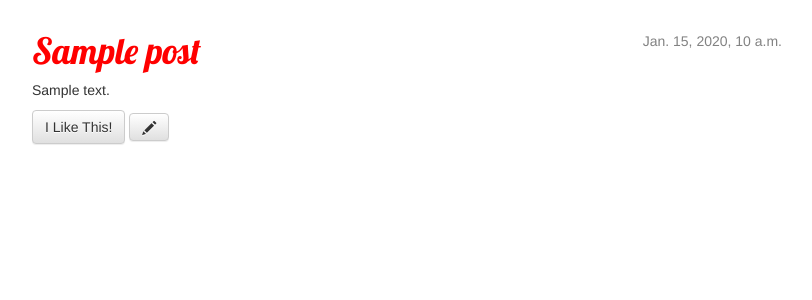
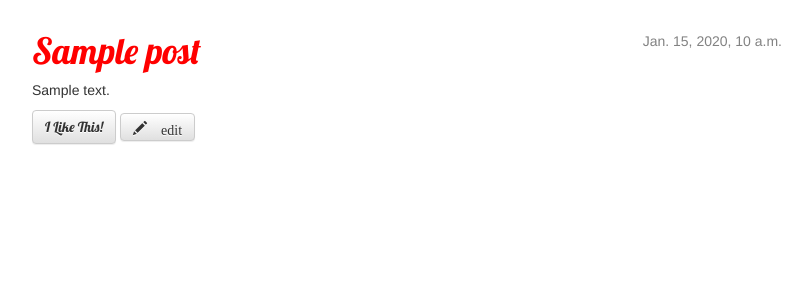
Before and after one commit to steverabino/my-first-blog, a Django app: page /post/1/ in a window 1280 px wide. Shown: the part 133-433 px from the top of the page, without its empty margins (23-835 px from the left). Run offline with Django 3.2, Linux system fonts and the light colour scheme; a user stored in the database is signed in; tables that the repository leaves empty hold one stand-in row (values such as "Sample post"); some libraries are stand-ins or nearby versions.

Commit message:
Makes buttons look pretty

```diff
--- a/blog/templates/blog/post_detail.html
+++ b/blog/templates/blog/post_detail.html
@@ -10,10 +10,12 @@
       {% endif %}
       <h1><a href="{% url 'post_detail' pk=post.pk %}">{{ post.title }}</a></h1>
       <p>{{ post.text|linebreaks }}</p>
+      <h4>
       <a class="btn btn-default" href="http://www.st-andrews.ac.uk/nightline/wp-content/uploads/puppies.jpeg">I Like This!</a>
       {% if user.is_authenticated %}
-        <a class="btn btn-default" href="{% url 'post_edit' pk=post.pk %}"><span class="glyphicon glyphicon-pencil"></span></a>
+        <a class="btn btn-default" href="{% url 'post_edit' pk=post.pk %}"><span class="glyphicon glyphicon-pencil"> edit</span></a>
       {% endif %}
+    </h4>
   </div>
 
 
--- a/blog/templates/blog/post_list.html
+++ b/blog/templates/blog/post_list.html
@@ -10,7 +10,7 @@
       <h1><a href="{% url 'post_detail' pk=post.pk %}">{{ post.title }}</a></h1>
       <p>{{ post.text|linebreaks }}</p>
       <h4>
-        <a href="http://www.st-andrews.ac.uk/nightline/wp-content/uploads/puppies.jpeg">I Like This!</a>
+        <a class="btn btn-default" href="http://www.st-andrews.ac.uk/nightline/wp-content/uploads/puppies.jpeg">I Like This!</a>
       </h4>
     </div>
   {% endfor %}
```
Also changed, not shown: blog/static/css/blog.css (line endings or trailing spaces).
